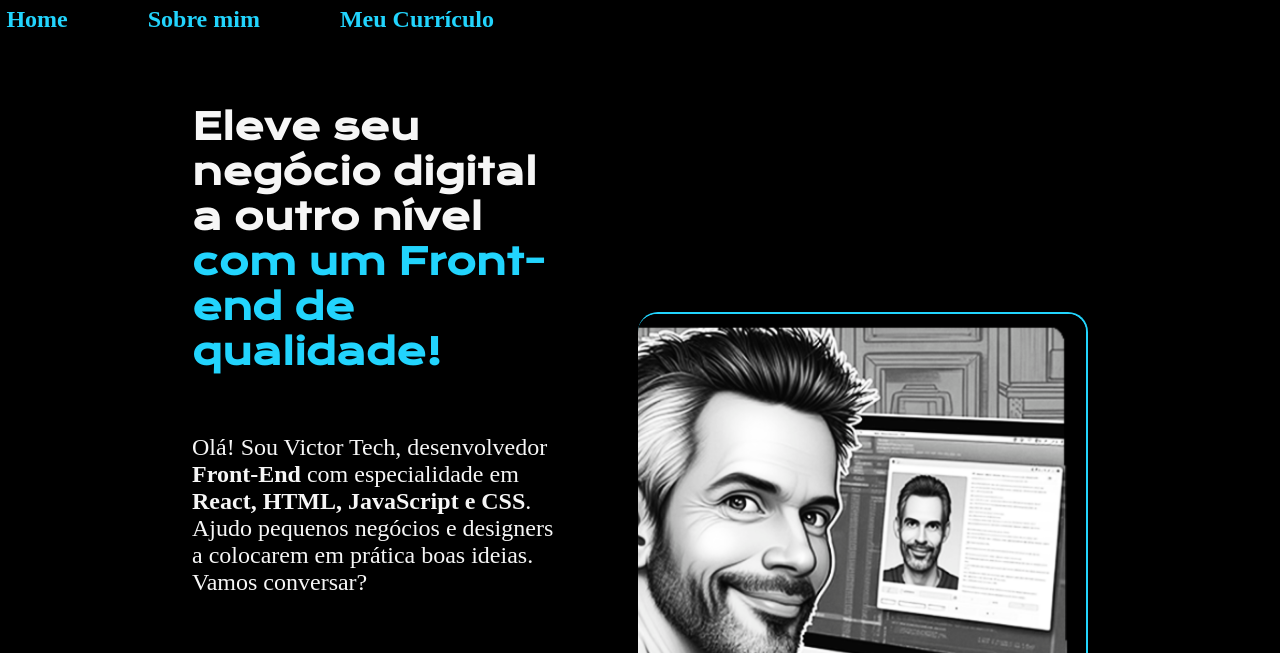
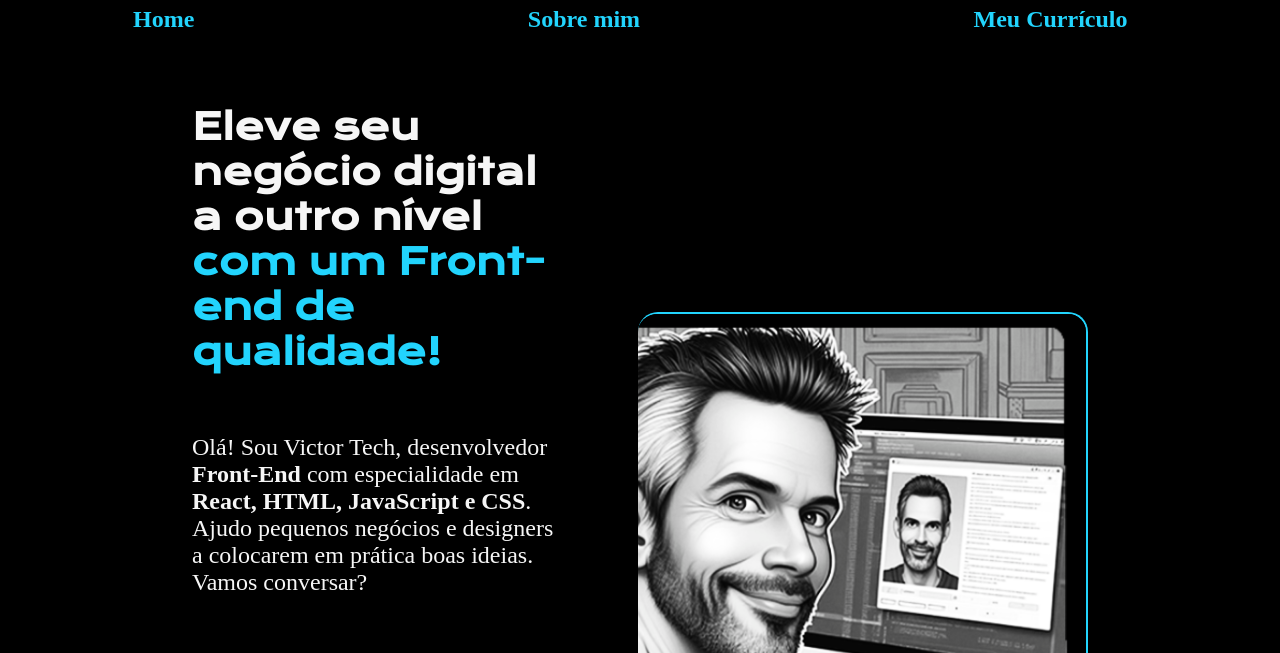
Before and after one commit to victorsancar/portifolio, a plain HTML site: page index.html in a window 1280 px wide. Shown: the top 653 px of the page. Drawn offline with nearby package versions, Linux system fonts and the light colour scheme.

Commit message:
Add files via upload

```diff
--- a/style/estilo.css
+++ b/style/estilo.css
@@ -25,7 +25,8 @@
     font-weight: 600;
     color: var(--cor-terciaria);
     text-decoration: none;
-    margin-right: 0%;
+    margin-left: 10%;
+    margin-right: 10%;
 
 }
 :root{
```
